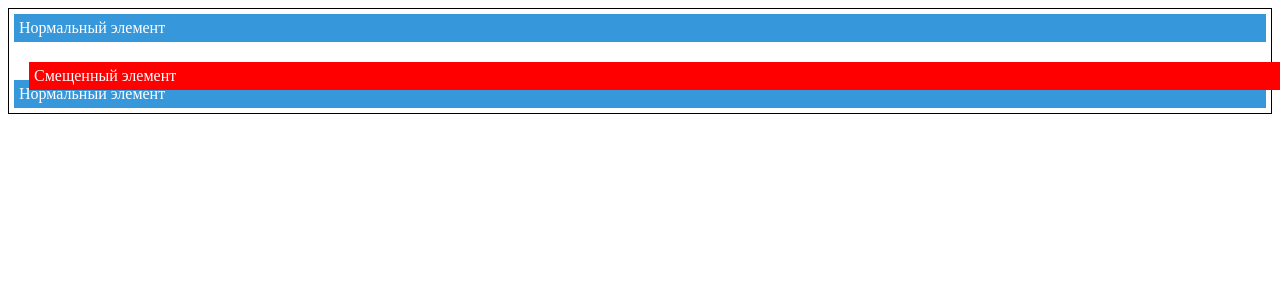
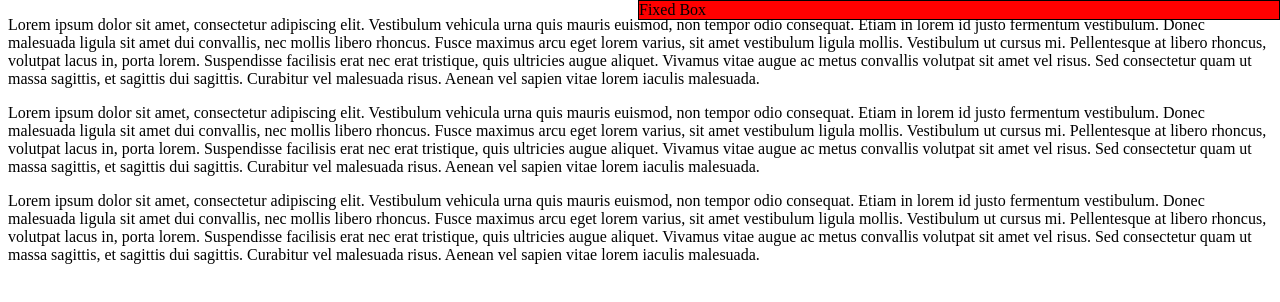
Before and after one commit to RiakhinEvgeniy/Learn-HTML-CSS, a plain HTML site: page index.html in a window 1280 px wide. Drawn offline with Linux system fonts and the light colour scheme.

Commit message:
fixed box

```diff
--- a/index.html
+++ b/index.html
@@ -12,11 +12,16 @@
 <div class="static-box">Элемент 2</div>
 <div class="static-box">Элемент 3</div> -->
 
-<div class="div">
+<!-- <div class="div">
     <div class="box">Нормальный элемент</div>
     <div class="box relative-box">Смещенный элемент</div>
     <div class="box">Нормальный элемент</div>
-  </div>
+  </div> -->
+
+  <div class="fixed-box">Fixed Box</div>
+  <p>Lorem ipsum dolor sit amet, consectetur adipiscing elit. Vestibulum vehicula urna quis mauris euismod, non tempor odio consequat. Etiam in lorem id justo fermentum vestibulum. Donec malesuada ligula sit amet dui convallis, nec mollis libero rhoncus. Fusce maximus arcu eget lorem varius, sit amet vestibulum ligula mollis. Vestibulum ut cursus mi. Pellentesque at libero rhoncus, volutpat lacus in, porta lorem. Suspendisse facilisis erat nec erat tristique, quis ultricies augue aliquet. Vivamus vitae augue ac metus convallis volutpat sit amet vel risus. Sed consectetur quam ut massa sagittis, et sagittis dui sagittis. Curabitur vel malesuada risus. Aenean vel sapien vitae lorem iaculis malesuada.</p>
+  <p>Lorem ipsum dolor sit amet, consectetur adipiscing elit. Vestibulum vehicula urna quis mauris euismod, non tempor odio consequat. Etiam in lorem id justo fermentum vestibulum. Donec malesuada ligula sit amet dui convallis, nec mollis libero rhoncus. Fusce maximus arcu eget lorem varius, sit amet vestibulum ligula mollis. Vestibulum ut cursus mi. Pellentesque at libero rhoncus, volutpat lacus in, porta lorem. Suspendisse facilisis erat nec erat tristique, quis ultricies augue aliquet. Vivamus vitae augue ac metus convallis volutpat sit amet vel risus. Sed consectetur quam ut massa sagittis, et sagittis dui sagittis. Curabitur vel malesuada risus. Aenean vel sapien vitae lorem iaculis malesuada.</p>
+  <p>Lorem ipsum dolor sit amet, consectetur adipiscing elit. Vestibulum vehicula urna quis mauris euismod, non tempor odio consequat. Etiam in lorem id justo fermentum vestibulum. Donec malesuada ligula sit amet dui convallis, nec mollis libero rhoncus. Fusce maximus arcu eget lorem varius, sit amet vestibulum ligula mollis. Vestibulum ut cursus mi. Pellentesque at libero rhoncus, volutpat lacus in, porta lorem. Suspendisse facilisis erat nec erat tristique, quis ultricies augue aliquet. Vivamus vitae augue ac metus convallis volutpat sit amet vel risus. Sed consectetur quam ut massa sagittis, et sagittis dui sagittis. Curabitur vel malesuada risus. Aenean vel sapien vitae lorem iaculis malesuada.</p>
 
 <script src="mycode.js"></script>
 </body>
--- a/style.css
+++ b/style.css
@@ -5,7 +5,7 @@
    margin: 10px;
  } */
 
- .div {
+ /* .div {
    border: 1px solid black;
  }
 
@@ -22,4 +22,13 @@
    margin: 5px;
    background-color: red;
    color: white;
+ } */
+
+ .fixed-box {
+   width: 50%;
+   background-color: red;
+   border: 1px solid black;
+   position: fixed;
+   top: 0px;
+   right: 0px;
  }
```
